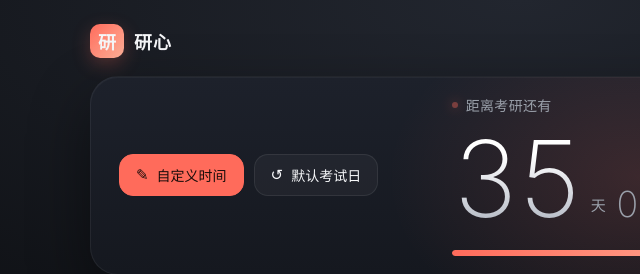
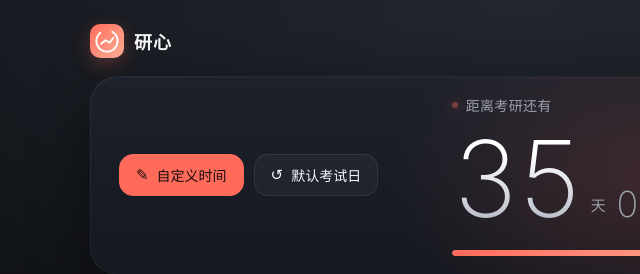
Before and after one commit to Zhouks-byte/yanxin-kaoyan-app, a plain HTML site: page index.html in a window 1280 px wide. Shown: the top 274 px of the page, 120-760 px from the left. Drawn offline with Linux system fonts and the light colour scheme.

Commit message:
顶栏品牌图标由研字文字改为与应用图标一致的线条图形（进度环+上升折线）

```diff
--- a/index.html
+++ b/index.html
@@ -400,7 +400,14 @@ body.mode-landscape .sg-row.multi{grid-template-columns:repeat(5,1fr)}
 
 <header class="app-header">
   <div class="brand">
-    <div class="brand-logo">研</div>
+    <div class="brand-logo" aria-hidden="true">
+      <svg width="34" height="34" viewBox="0 0 64 64" fill="none">
+        <g transform="rotate(-60 32 32)">
+          <circle cx="32" cy="32" r="20" stroke="white" stroke-width="3.4" stroke-linecap="round" stroke-dasharray="101 25"/>
+        </g>
+        <polyline points="21,37.5 29,30.5 37,35 44,26" stroke="white" stroke-width="3.4" stroke-linecap="round" stroke-linejoin="round"/>
+      </svg>
+    </div>
     <div>
       <div class="brand-name">研心</div>
     </div>
```
